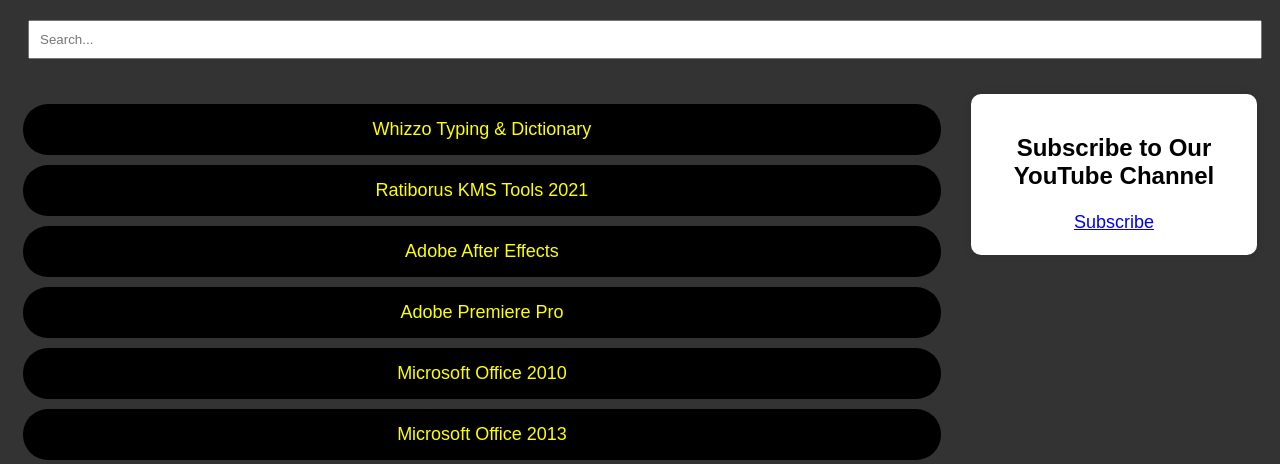
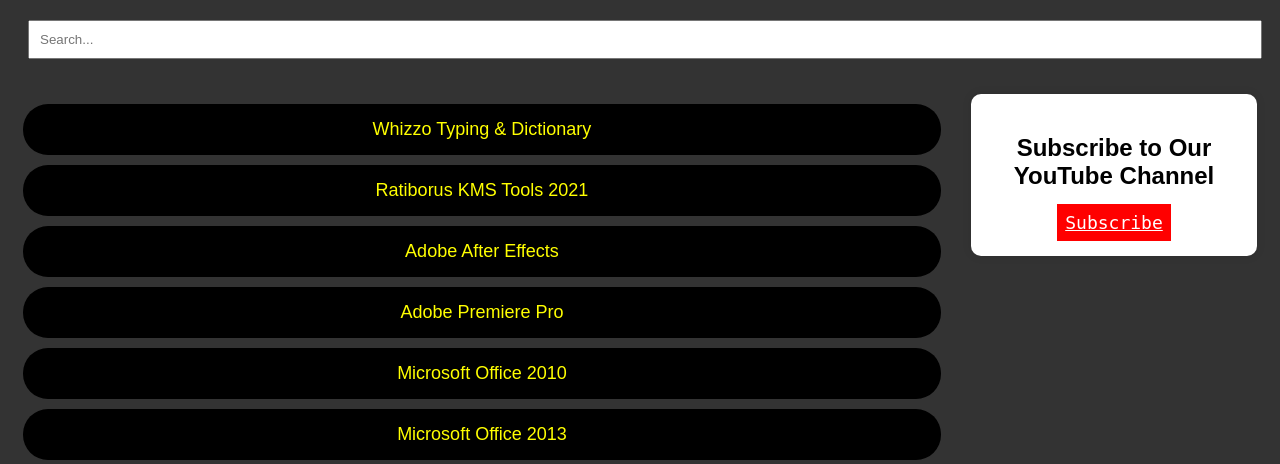
Before and after one commit to tinnaingoo/tcm-link, a PHP site: page / in a window 1280 px wide. Shown: the part 112-576 px from the top of the page. Run offline with PHP 8.4, Linux system fonts and the light colour scheme; some web fonts are replaced.

Commit message:
Update styles.css

```diff
--- a/css/styles.css
+++ b/css/styles.css
@@ -73,7 +73,12 @@ body {
         }
 
 .subscribe-btn {
-
+    border: black;
+    background: red;
+    padding: 8px;
+    color: white;
+    font-family: monospace;
+    margin: 5px;
 }
 
 .subscribe-btn:hover {
```
